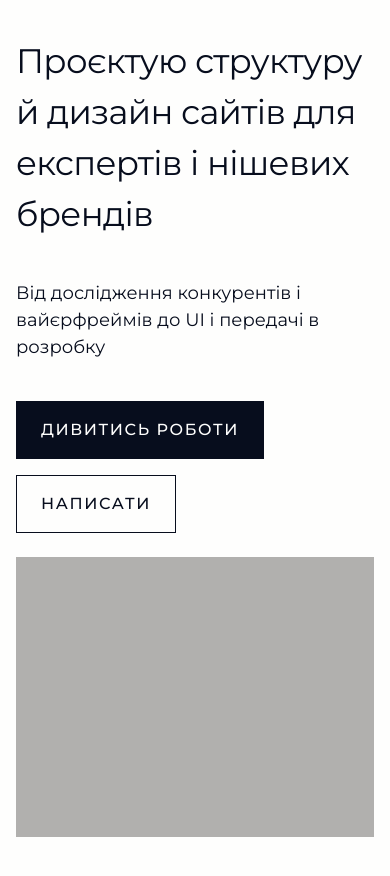
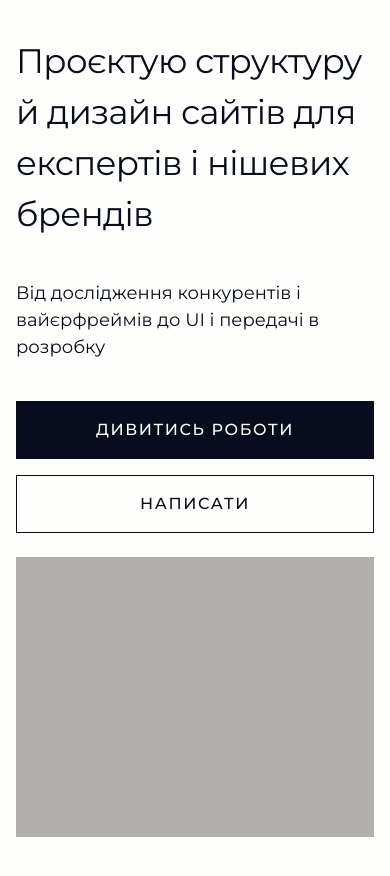
Before and after one commit to mknutareva-ctrl/mk-portfolio, a website built with Vite: page index.html in a window 390 px wide. Shown: the part 80-956 px from the top of the page. Built offline with nearby package versions, Linux system fonts and the light colour scheme.

Commit message:
Make hero CTA buttons full width on mobile

```diff
--- a/src/styles.css
+++ b/src/styles.css
@@ -152,4 +152,6 @@ h1 {
   .hero { padding: 40px 16px; }
   h1 { font-size: 34px; }
   .hero-sub { font-size: 18px; }
+  .cta { display: grid; grid-template-columns: 1fr; }
+  .btn { text-align: center; }
 }
```
